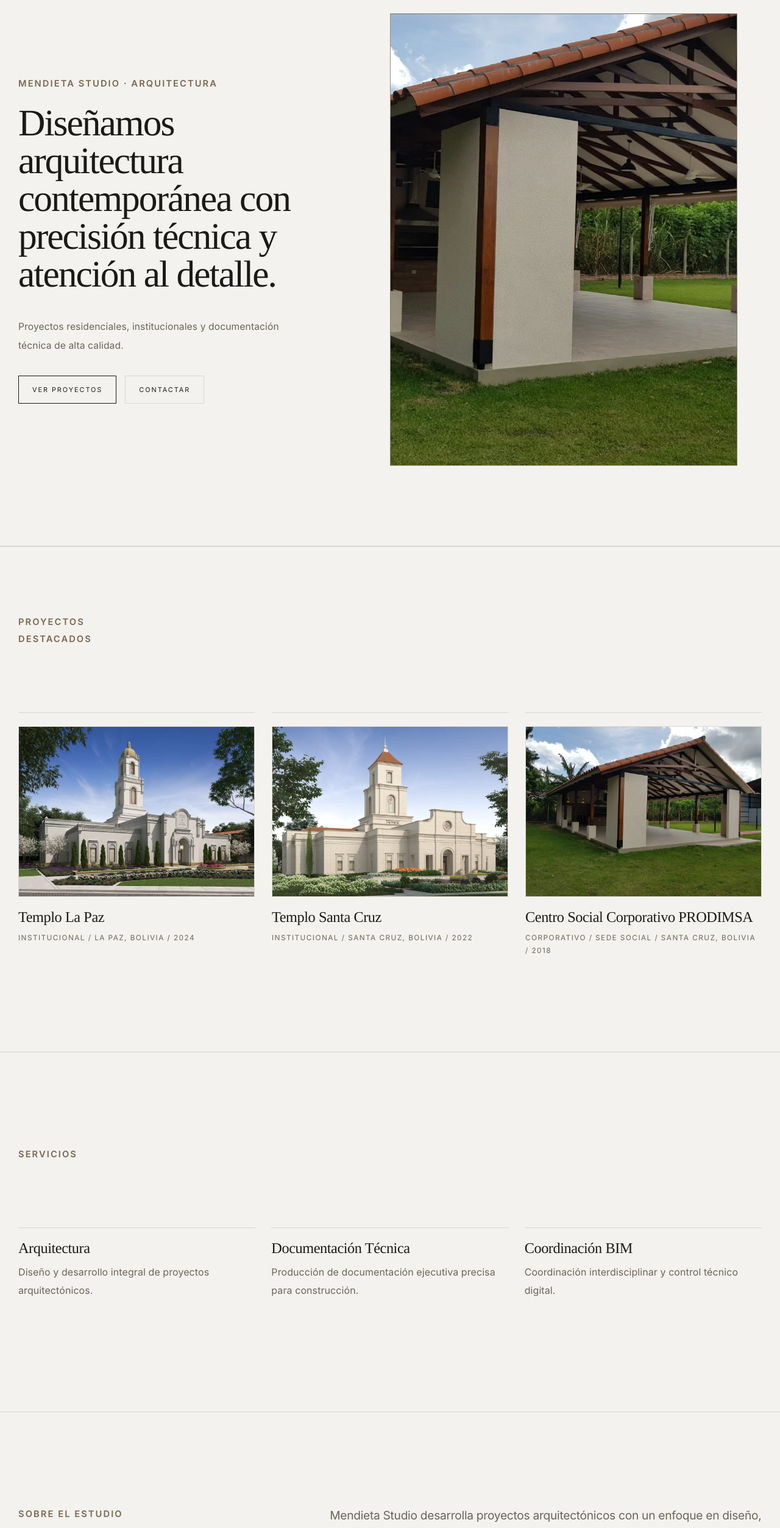
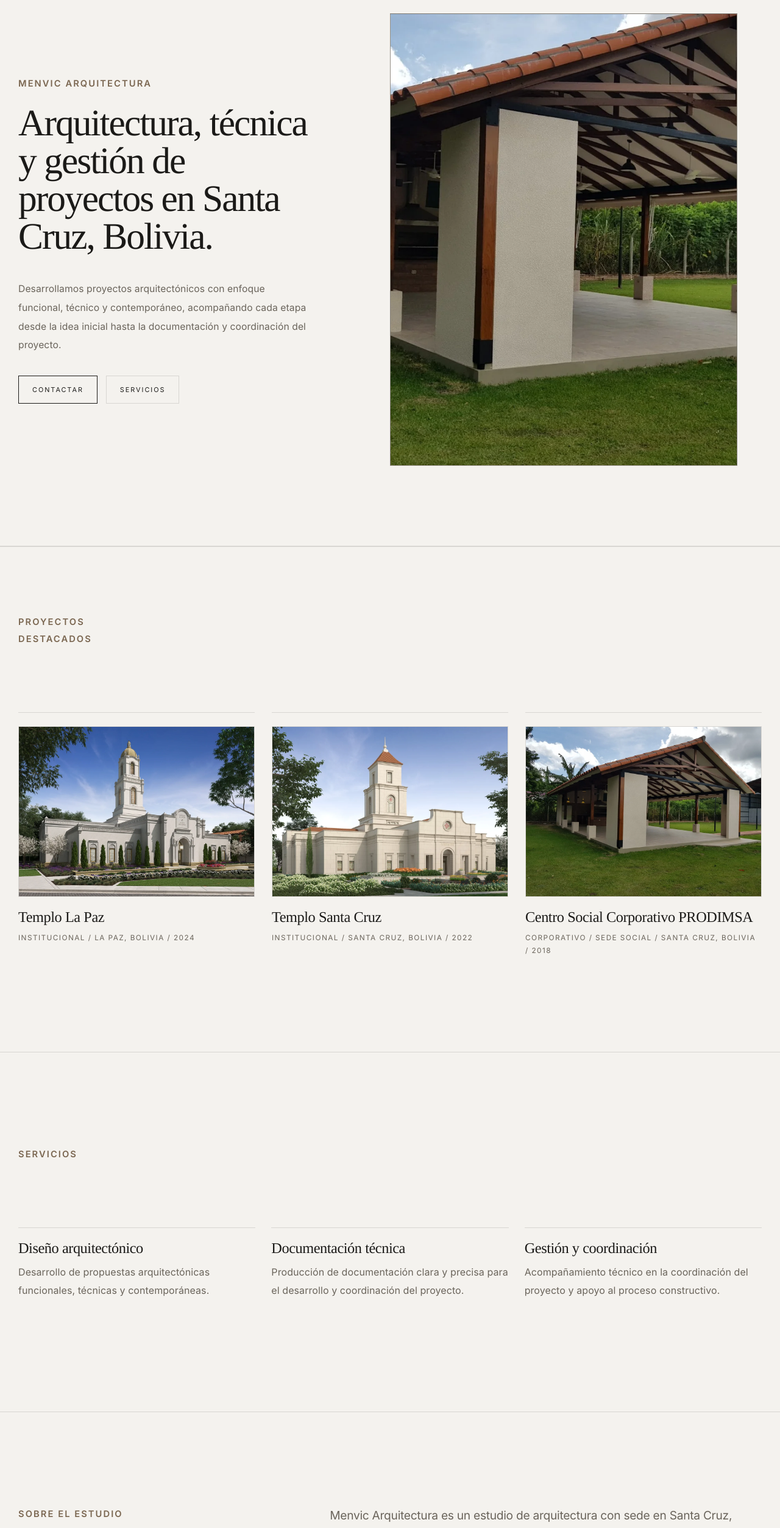
Before and after one commit to richimenvic/menvic-site, a React (Vite) app: page / in a window 1280 px wide. Shown: the part 220-2726 px from the top of the page at 61% size. Built offline with nearby package versions, Linux system fonts and the light colour scheme.

Commit message:
Update home page copy for Menvic

```diff
--- a/src/pages/Home.jsx
+++ b/src/pages/Home.jsx
@@ -9,16 +9,16 @@ export default function Home() {
       <section className="hero hero-editorial">
         <div className="wrap hero-grid home-hero-grid">
           <div>
-            <div className="kicker home-kicker">Mendieta Studio · Arquitectura</div>
-            <h1 className="home-hero-title">Diseñamos arquitectura contemporánea con precisión técnica y atención al detalle.</h1>
-            <p className="lead">Proyectos residenciales, institucionales y documentación técnica de alta calidad.</p>
+            <div className="kicker home-kicker">Menvic Arquitectura</div>
+            <h1 className="home-hero-title">Arquitectura, técnica y gestión de proyectos en Santa Cruz, Bolivia.</h1>
+            <p className="lead">Desarrollamos proyectos arquitectónicos con enfoque funcional, técnico y contemporáneo, acompañando cada etapa desde la idea inicial hasta la documentación y coordinación del proyecto.</p>
             <div className="home-hero-actions">
-              <Link className="cta-link" to="/proyectos">Ver Proyectos</Link>
-              <Link className="cta-link cta-link--ghost" to="/contacto">Contactar</Link>
+              <Link className="cta-link" to="/contacto">Contactar</Link>
+              <Link className="cta-link cta-link--ghost" to="/servicios">Servicios</Link>
             </div>
           </div>
           <figure className="hero-image hero-image-photo">
-            <img className="media-img" src="/img/projects/prodimsa-lateral-hero.webp" alt="Vista exterior del Centro Social Corporativo PRODIMSA, proyecto de Mendieta Studio" loading="eager" />
+            <img className="media-img" src="/img/projects/prodimsa-lateral-hero.webp" alt="Vista exterior del Centro Social Corporativo PRODIMSA, proyecto de Menvic Arquitectura" loading="eager" />
           </figure>
         </div>
       </section>
@@ -38,7 +38,7 @@ export default function Home() {
                 </Link>
                 <div className="home-project-content">
                   <h3>{project.title}</h3>
-                  <p>{[project.type || project.category, project.location || 'Córdoba, España', project.year].filter(Boolean).join(' / ')}</p>
+                  <p>{[project.type || project.category, project.location || 'Santa Cruz, Bolivia', project.year].filter(Boolean).join(' / ')}</p>
                 </div>
               </article>
             ))}
@@ -52,9 +52,9 @@ export default function Home() {
             <div className="kicker home-kicker">Servicios</div>
           </div>
           <div className="home-services-grid">
-            <article className="box home-service-card"><h3>Arquitectura</h3><p>Diseño y desarrollo integral de proyectos arquitectónicos.</p></article>
-            <article className="box home-service-card"><h3>Documentación Técnica</h3><p>Producción de documentación ejecutiva precisa para construcción.</p></article>
-            <article className="box home-service-card"><h3>Coordinación BIM</h3><p>Coordinación interdisciplinar y control técnico digital.</p></article>
+            <article className="box home-service-card"><h3>Diseño arquitectónico</h3><p>Desarrollo de propuestas arquitectónicas funcionales, técnicas y contemporáneas.</p></article>
+            <article className="box home-service-card"><h3>Documentación técnica</h3><p>Producción de documentación clara y precisa para el desarrollo y coordinación del proyecto.</p></article>
+            <article className="box home-service-card"><h3>Gestión y coordinación</h3><p>Acompañamiento técnico en la coordinación del proyecto y apoyo al proceso constructivo.</p></article>
           </div>
         </div>
       </section>
@@ -66,7 +66,7 @@ export default function Home() {
             <h2>Sobre el Estudio</h2>
           </div>
           <div>
-            <p className="section-copy">Mendieta Studio desarrolla proyectos arquitectónicos con un enfoque en diseño, detalle técnico y coordinación integral del proceso constructivo.</p>
+            <p className="section-copy">Menvic Arquitectura es un estudio de arquitectura con sede en Santa Cruz, Bolivia, enfocado en diseño arquitectónico, desarrollo técnico, documentación, coordinación y gestión de proyectos.</p>
             <Link className="cta-link" to="/estudio">Conocer el Estudio</Link>
           </div>
         </div>
```
